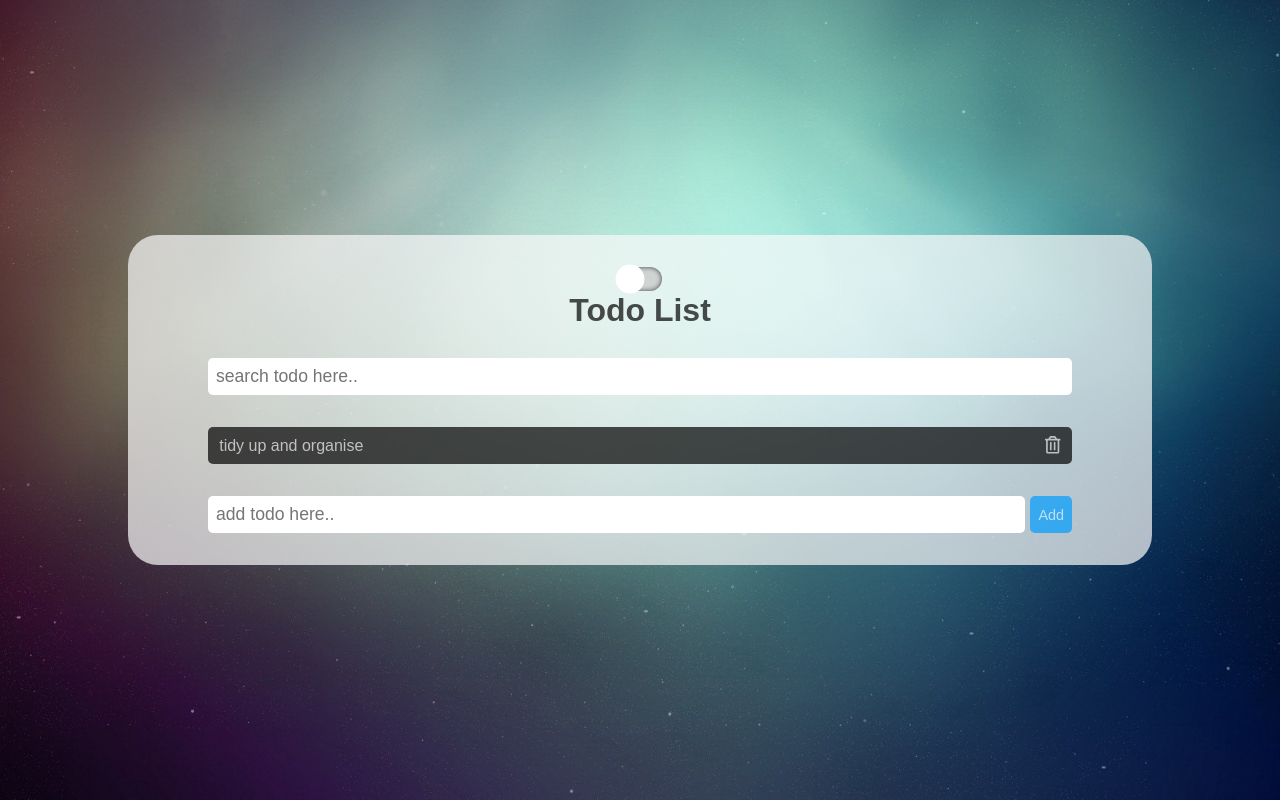
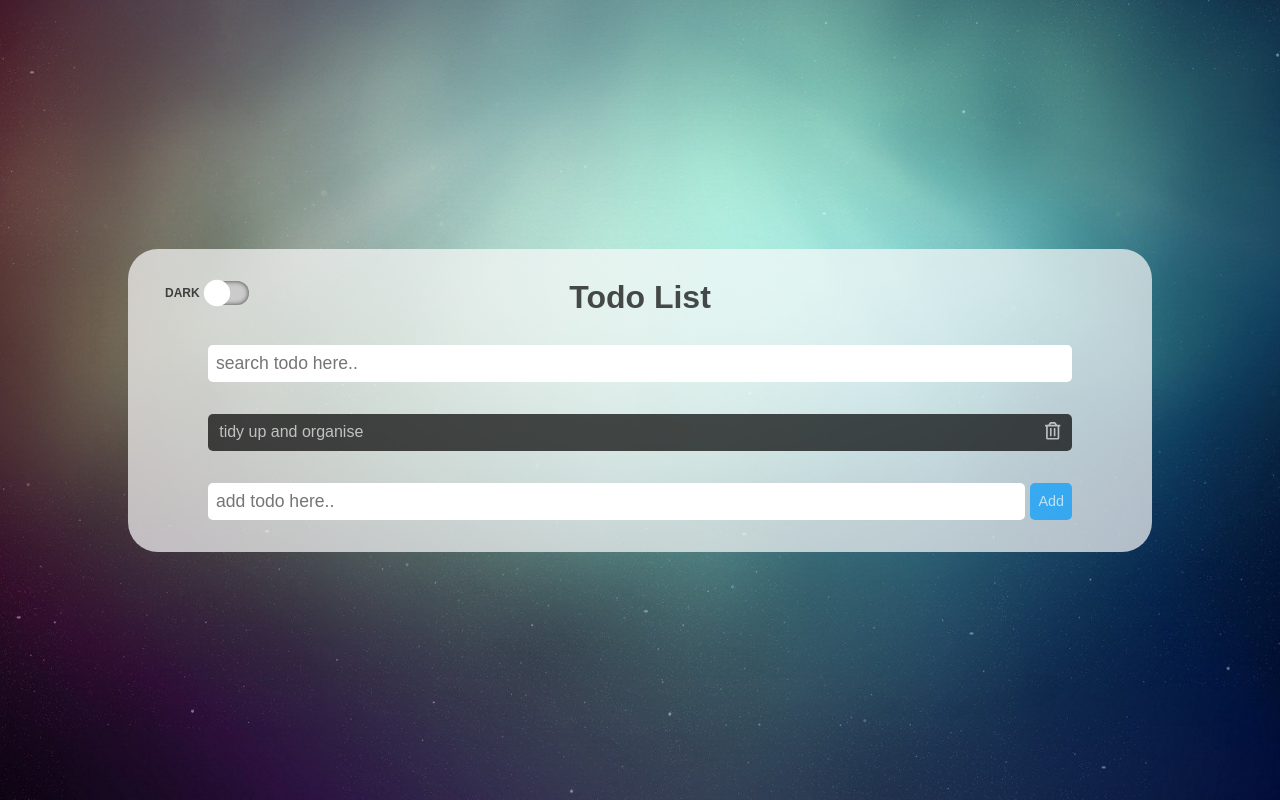
Before and after one commit to jayxwoo/pj-wApp-2--todo_app, a plain HTML site: page index.html in a window 1280 px wide. Drawn offline with Linux system fonts and the light colour scheme.

Commit message:
// dark mode switch html and css recoded

```diff
--- a/css/style.css
+++ b/css/style.css
@@ -29,20 +29,14 @@ body { font-family: Arial, Helvetica, sans-serif; }
 
 /* app-container & app-main */
 .app-container { background: url(../img/todo-app-bg.jpg); background-size: cover; background-position: center; background-repeat: no-repeat; width: 100vw; height: 100vh; display: flex; align-items: center; justify-content: center; }
-.app-main { width: 80%; min-width: 300px; max-width: calc(1440*0.8px); background-color: var(--white); border-radius: 30px; text-align: center; padding: 2rem; }
+.app-main { width: 80%; min-width: 300px; max-width: calc(1440*0.8px); background-color: var(--white); border-radius: 30px; text-align: center; padding: 2rem; position: relative; }
 
-/* dark mode toggle */
-.dark-switch { display: inline-block; width: 44px; height: 24px; }
-.dark-switch-slider { width: 100%; height: 100%; position: relative; appearance: none; background-color: var(--lightgrey); outline: none; border-radius: 40px; transition: all ease-in-out .5s; box-shadow: inset 0 0 5px var(--black); cursor: pointer; }
-.dark-switch-slider:checked { background-color: var(--blue); }
-.dark-switch-slider::before { content: ''; position: absolute; width: 24px; height: 24px; top: 0; left: 0; background-color: white; border-radius: 50%; transition: all ease-in-out .5s; transform: scale(1.2); }
-.dark-switch-slider:checked::before { left: 20px; }
-
-
-/* .slider { position: absolute; cursor: pointer; top: 0; left: 0; right: 0; bottom: 0; background-color: #ccc; transition: all ease-in-out .5s; border-radius: 34px; } */
-/* .slider:before { position: absolute; content: ''; height: 26px; width: 26px; left: 4px; bottom: 4px; background-color: white; transition: all ease-in-out .5s; border-radius: 50px; } */
-input:checked .slider { background-color: var(--blue); }
-
+/* dark mode switch */
+.dark-form { display: flex; position: absolute; }
+.dark-label { display: flex; align-items: center; color: var(--black); text-transform: uppercase; font-size: 12px; padding: 0 5px; font-weight: bold; }
+.dark-switch { width: 44px; height: 24px; appearance: none; background-color: var(--lightgrey); outline: none; border-radius: 40px; box-shadow: inset 0 0 5px var(--black); cursor: pointer; transition: all ease-in-out .5s; position: relative; }
+.dark-switch:checked { background-color: var(--blue); }
+.dark-switch::before { content: ''; position: absolute; top: 0; left: 0; width: 24px; height: 24px; background-color: white; border-radius: 50%; transition: all ease-in-out .5s; transform: scale(1.1); }
 
 /* app title */
 .app-title { margin-bottom: 2rem; color: var(--black); }
--- a/index.html
+++ b/index.html
@@ -27,10 +27,10 @@
         <main class="app-main">
 
             <!-- dark mode toggle -->
-            <label for="" class="dark-switch" aria-label="dark mode switch">
-                <input type="checkbox" class="dark-switch-slider" name="dark">
-                <span class="slider"></span>
-            </label>
+            <form class="dark-form">
+                <label for="dark" class="dark-label" aria-label="dark mode switch">Dark</label>
+                <input type="checkbox" class="dark-switch" id="dark" name="dark">
+            </form>
 
             <!-- app title -->
             <h1 class="app-title">Todo List</h1>
```
